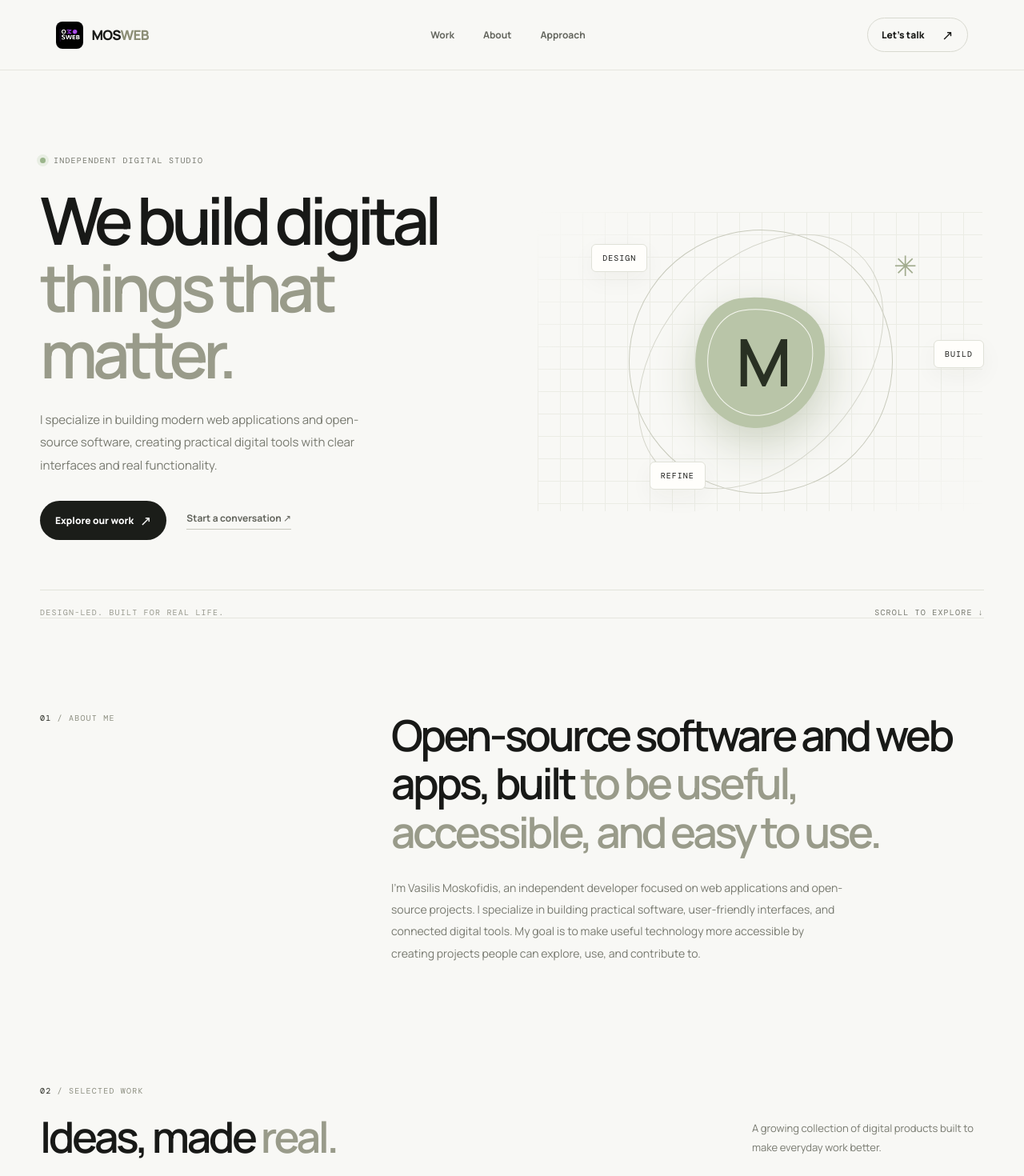
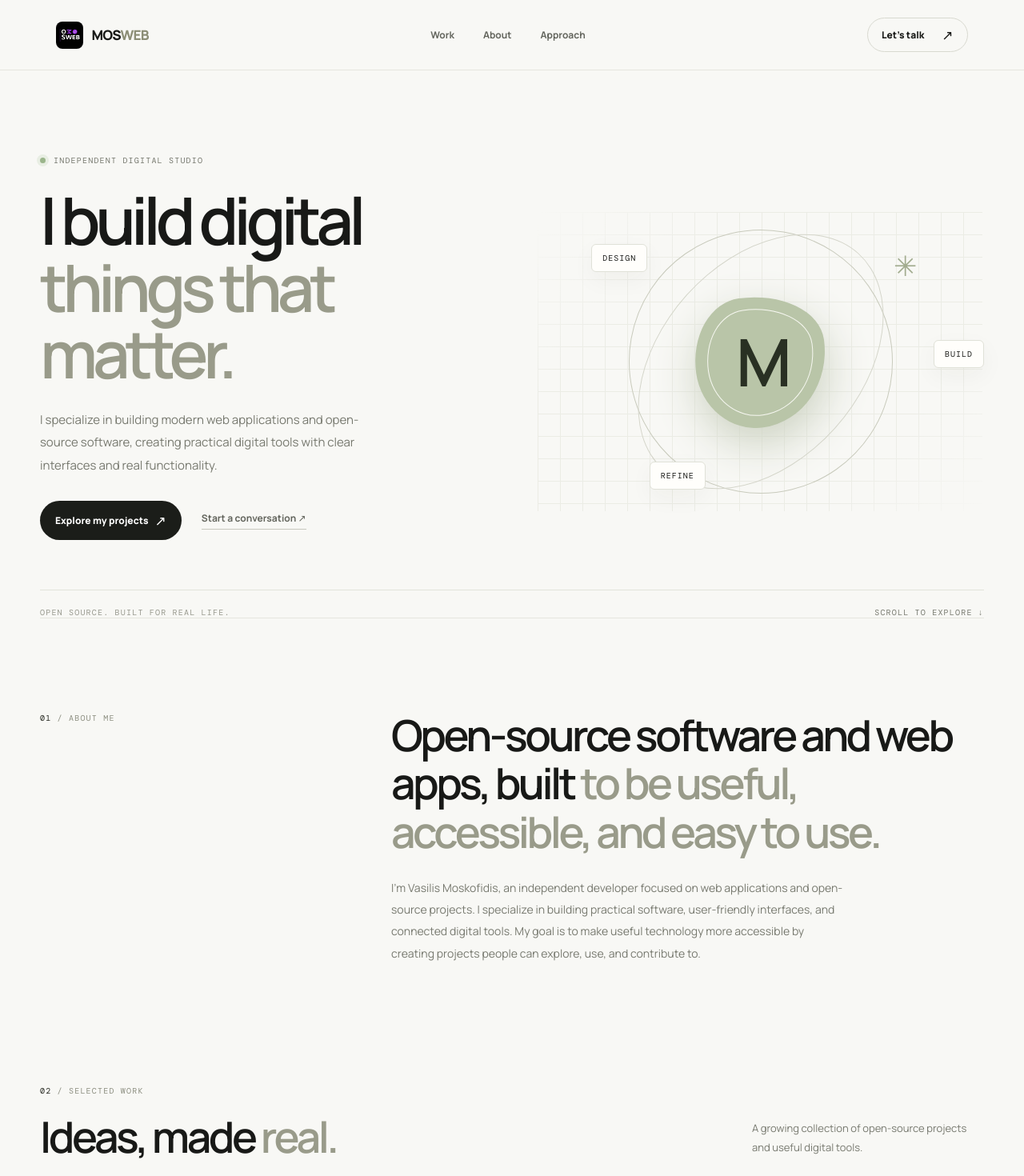
Before and after one commit to moswebgr/MosWeb, a React (Vite) app: page / in a window 1280 px wide. Shown: the top 1470 px of the page at 80% size. Built offline with nearby package versions, Linux system fonts and the light colour scheme.

Commit message:
Position portfolio around personal open-source projects, not services

```diff
--- a/src/App.jsx
+++ b/src/App.jsx
@@ -33,10 +33,10 @@ function App() {
         <section className="hero section-wrap">
           <div className="hero-copy">
             <div className="availability"><span className="availability-dot" /> INDEPENDENT DIGITAL STUDIO</div>
-            <h1>We build digital<br /><span>things that matter.</span></h1>
+            <h1>I build digital<br /><span>things that matter.</span></h1>
             <p className="hero-lede">I specialize in building modern web applications and open-source software, creating practical digital tools with clear interfaces and real functionality.</p>
             <div className="hero-actions">
-              <a className="button button-dark" href="#work">Explore our work <Arrow /></a>
+              <a className="button button-dark" href="#work">Explore my projects <Arrow /></a>
               <a className="text-link" href="mailto:basilismoskofidis@gmail.com">Start a conversation <span aria-hidden="true">↗</span></a>
             </div>
           </div>
@@ -51,7 +51,7 @@ function App() {
             <div className="art-spark">✳</div>
           </div>
           <div className="hero-bottom">
-            <span>DESIGN-LED. BUILT FOR REAL LIFE.</span>
+            <span>OPEN SOURCE. BUILT FOR REAL LIFE.</span>
             <a href="#work">SCROLL TO EXPLORE <span aria-hidden="true">↓</span></a>
           </div>
         </section>
@@ -70,7 +70,7 @@ function App() {
               <div className="section-label"><span>02</span> / SELECTED WORK</div>
               <h2>Ideas, made <span>real.</span></h2>
             </div>
-            <p>A growing collection of digital products built to make everyday work better.</p>
+            <p>A growing collection of open-source projects and useful digital tools.</p>
           </div>
 
           <article className="featured-project">
@@ -111,21 +111,21 @@ function App() {
         <section className="approach-section" id="process">
           <div className="section-wrap approach-inner">
             <div className="section-label"><span>03</span> / HOW WE THINK</div>
-            <div className="approach-copy"><h2>Less noise.<br /><span>More meaning.</span></h2><p>We believe the best digital experiences don’t need to shout. They need to solve the right problem, respect people’s time, and make the complex feel clear.</p><a className="button button-dark" href="mailto:basilismoskofidis@gmail.com">Have a project in mind? <Arrow /></a></div>
+            <div className="approach-copy"><h2>Less noise.<br /><span>More meaning.</span></h2><p>We believe the best digital experiences don’t need to shout. They need to solve the right problem, respect people’s time, and make the complex feel clear.</p><a className="button button-dark" href="mailto:basilismoskofidis@gmail.com">Explore my open-source work <Arrow /></a></div>
             <div className="principles"><div><span>01</span><h3>Purpose first</h3><p>Start with the problem, not the trend.</p></div><div><span>02</span><h3>Clarity in every detail</h3><p>Make every screen feel considered.</p></div><div><span>03</span><h3>Built to be useful</h3><p>Real functionality, not just a pretty surface.</p></div></div>
           </div>
         </section>
 
         <section className="contact-section section-wrap">
           <div className="contact-orb" aria-hidden="true">✳</div>
-          <div><div className="section-label"><span>04</span> / NEXT UP</div><h2>Have a good idea?<br /><span>Let’s make it happen.</span></h2></div>
-          <a className="button button-dark" href="mailto:basilismoskofidis@gmail.com">Get in touch <Arrow /></a>
+          <div><div className="section-label"><span>04</span> / NEXT UP</div><h2>Interested in what I build?<br /><span>Explore my projects.</span></h2></div>
+          <a className="button button-dark" href="mailto:basilismoskofidis@gmail.com">Contact me <Arrow /></a>
         </section>
       </main>
 
       <footer className="site-footer">
         <a className="brand footer-brand" href="#top"><img src={mosweb} alt="" /><span>MOS<span className="brand-accent">WEB</span></span></a>
-        <p>Independent thinking. Useful digital products.</p>
+        <p>Open-source projects. Useful digital products.</p>
         <div className="footer-bottom"><span>© {new Date().getFullYear()} MosWeb. All rights reserved.</span><span className="footer-credit">Made by <strong>Vasilis Moskofidis</strong></span><a href="#top">BACK TO TOP ↑</a><a href="mailto:basilismoskofidis@gmail.com">CONTACT</a></div>
       </footer>
     </div>
```
